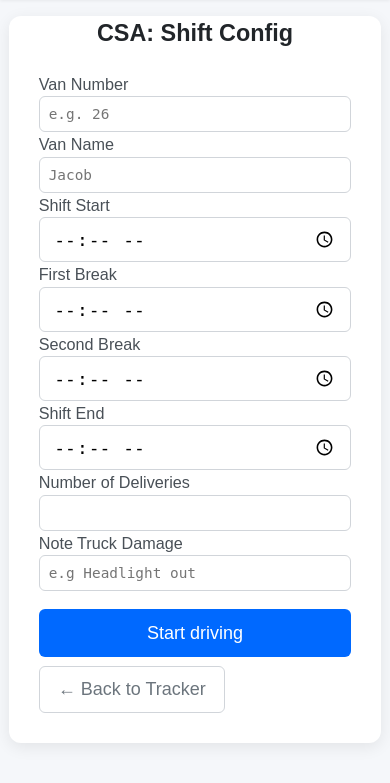
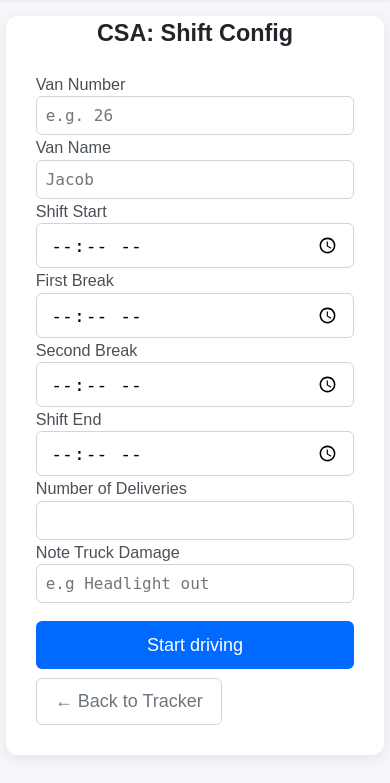
Before and after one commit to jacobduck99/delivery-tracker, a Flask app: page /configuration in a window 390 px wide. Shown: the part 61-844 px from the top of the page. Run offline with Flask 3, Linux system fonts and the light colour scheme; a user stored in the database is signed in.

Commit message:
Changed width of mobile config div container

```diff
--- a/static/css/config.css
+++ b/static/css/config.css
@@ -25,7 +25,7 @@ html, body {
 /* Container styling (mobile default) */
 body.config-page .container {
   width: 90%;
-  max-width: 350px;
+  max-width: 400px;
   margin: 2rem auto;
   margin-top: 1rem;
   padding: 0.75rem;
@@ -196,7 +196,7 @@ nav.subnav a:hover {
   /* Target the container inside your config wrapper */
   .config-wrapper .container {
     width: 90%;         /* shrink from 95% down to 90% */
-    max-width: 345px;   /* cap at 300px instead of 350px */
+    max-width: 380px;   /* cap at 300px instead of 350px */
     margin: 0.5rem auto;/* a bit more vertical breathing room */
     padding: 0.75rem;   /* preserve your existing padding */
   }
@@ -245,3 +245,11 @@ nav.subnav a:hover {
   font-weight: 500;
   font-size: 0.9rem;
 }
+
+
+/* Stop iOS Safari input zoom */
+.form-group input,
+.form-group textarea,
+.form-group select {
+  font-size: 16px; /* or 1rem if your root is 16px */
+}
```
